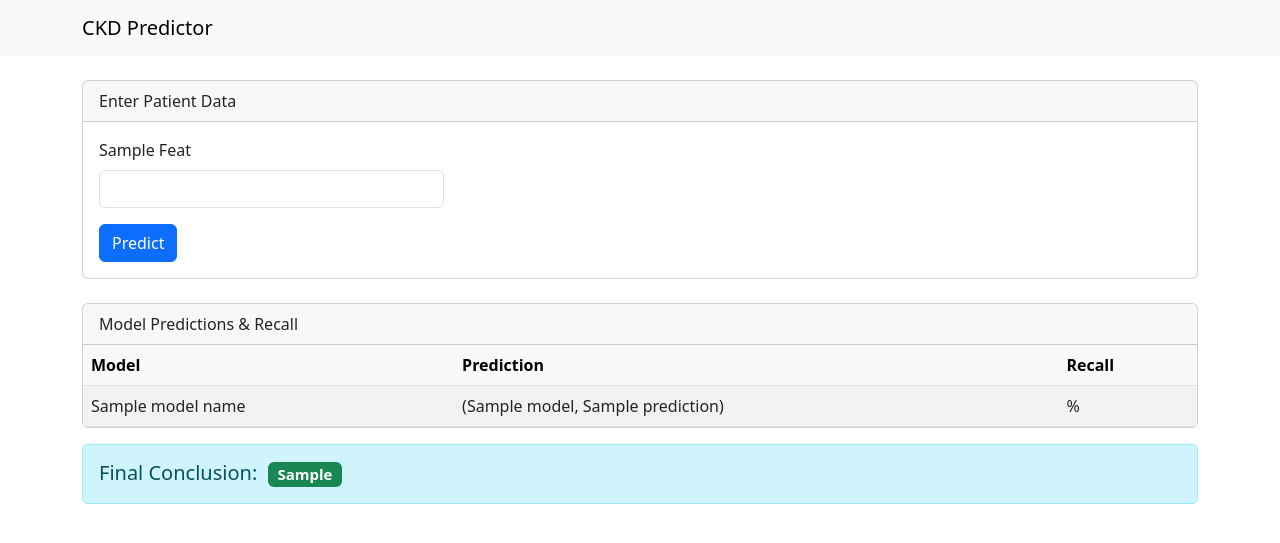
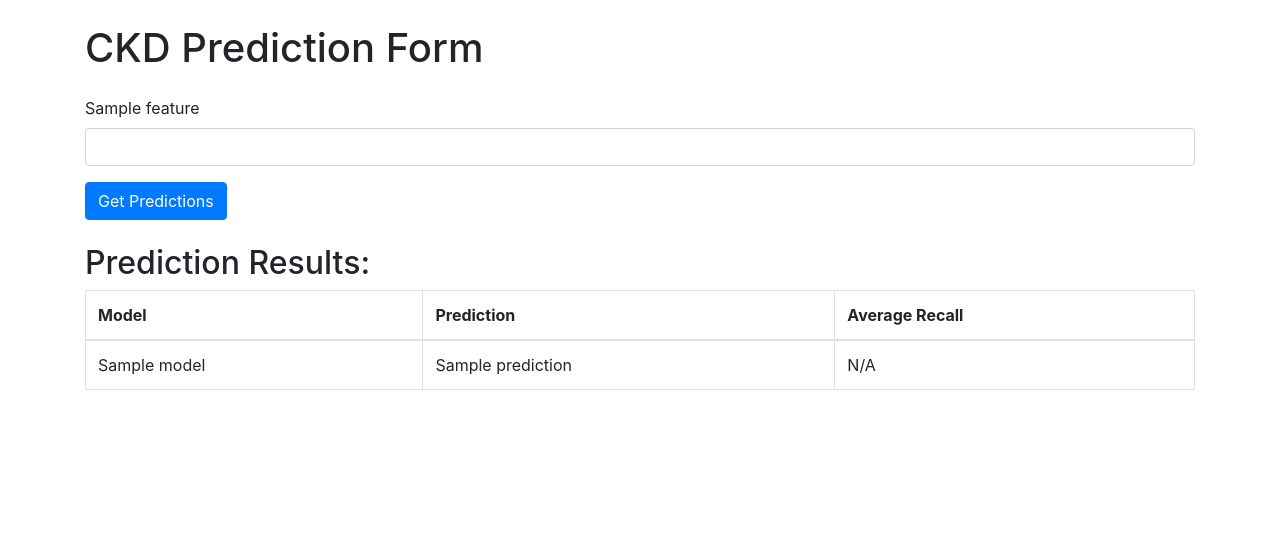
Before and after one commit to Netherquark/nefrikinoso, a Flask app: template templates/index.html in a window 1280 px wide. Shown: the top 543 px of the page. Run offline with Flask 3, Linux system fonts and the light colour scheme; the template is opened without the code that fills it: most values are stand-ins (such as "Sample title", 1, 10 or a date in 2020); parts of the project's set-up code (start-up, migrations or seed data) failed here and were passed over; some libraries are stand-ins or nearby versions.

Commit message:
fix git issues (many)

```diff
--- a/app.py
+++ b/app.py
@@ -1,10 +1,8 @@
 import os
+from flask import Flask, render_template, request, jsonify
 import pandas as pd
 import joblib
-from flask import Flask, render_template, request, jsonify
 from sklearn.preprocessing import LabelEncoder, StandardScaler
-from sklearn.model_selection import train_test_split
-from sklearn.metrics import recall_score
 import json  # Import the json module
 
 # Constants
@@ -20,27 +18,32 @@ app = Flask(__name__)
 
 # Load full dataset to fit encoders and scaler
 _df = pd.read_csv(dataset_path)
-_df.drop(columns=[c for c in ['affected','age_avg','stage'] if c in _df.columns],
-         inplace=True, errors='ignore')
+_df.drop(columns=[col for col in ['affected', 'age_avg', 'stage'] if col in _df.columns], inplace=True, errors='ignore')
 
 # Identify features
-all_features = [c for c in _df.columns if c not in ('class','stage')]
-cat_cols = [c for c in ['rbc','pc','pcc','ba','htn','dm','cad','appet','pe','ane','grf','sex','hypertension'] if c in all_features]
+all_features = [c for c in _df.columns if c != 'class' and c!= 'stage']
+cat_cols = ['rbc', 'pc', 'pcc', 'ba', 'htn', 'dm', 'cad', 'appet', 'pe', 'ane', 'grf', 'sex', 'hypertension']
+cat_cols = [c for c in cat_cols if c in all_features]
 num_cols = [c for c in all_features if c not in cat_cols]
 
-# Fit label encoders on categoricals
+# Fit label encoders on categorical columns and record default values
 default_labels = {}
 encoders = {}
 for col in cat_cols:
+    # clean and lowercase
     _df[col] = _df[col].astype(str).str.strip().str.lower()
-    default_labels[col] = _df[col].mode()[0]
-    encoders[col] = LabelEncoder().fit(_df[col])
+    default = _df[col].mode()[0]
+    default_labels[col] = default
+    le = LabelEncoder()
+    le.fit(_df[col])
+    encoders[col] = le
 
-# Fit scaler on all features (numerical + encoded categorical)
+# Fit scaler on numeric + encoded categorical
 _df_enc = _df.copy()
 for col, le in encoders.items():
-    _df_enc[col] = le.transform(_df_enc[col])
-scaler = StandardScaler().fit(_df_enc[all_features])
+    _df_enc[col] = le.transform(_df_enc[col].str.strip().str.lower())
+scaler = StandardScaler()
+scaler.fit(_df_enc[all_features])
 
 # Load or train models
 from XGBoost import XGBoostModel
@@ -65,16 +68,17 @@ model_classes = {
     "Random Forest": RandomForestModel,
     "Gradient Boosting": GradientBoostModel,
     "CatBoost": CatBoostCKDModel,
-    "Stacked Ensemble Learning": StackedEnsembleModel,
-    "Voting": CKDEnsembleModel
+    "Stacked Ensemble Learning": StackedEnsembleModel,  # Updated name
+    "Voting": CKDEnsembleModel                      # Updated name
 }
 
 models = {}
 for name, cls in model_classes.items():
-    path = os.path.join(model_dir, f"{name.replace(' ','_')}.joblib")
+    path = os.path.join(model_dir, f"{name.replace(' ', '_')}.joblib")
     if os.path.exists(path):
         models[name] = joblib.load(path)
     else:
+        # Train and persist
         m = cls(dataset_path)
         m.preprocess_data()
         m.train_test_split()
@@ -82,78 +86,58 @@ for name, cls in model_classes.items():
         joblib.dump(m.model, path)
         models[name] = m.model
 
-# Compute recall for each model on a held‑out 20% split
-_df_eval = pd.read_csv(dataset_path)
-_df_eval.drop(columns=[c for c in ['affected','age_avg','stage'] if c in _df_eval.columns],
-              inplace=True, errors='ignore')
-_df_eval['class'] = _df_eval['class'].map({'ckd':1,'notckd':0})
-for col, le in encoders.items():
-    vals = _df_eval[col].astype(str).str.strip().str.lower()
-    _df_eval[col] = [v if v in le.classes_ else default_labels[col] for v in vals]
-    _df_eval[col] = le.transform(_df_eval[col])
-for col in num_cols:
-    _df_eval[col] = pd.to_numeric(_df_eval[col], errors='coerce').fillna(0.0)
-
-X_all = scaler.transform(_df_eval[all_features])
-y_all = _df_eval['class'].values
-_, X_test_eval, _, y_test_eval = train_test_split(
-    X_all, y_all, test_size=0.2, random_state=42
-)
-
-recalls = {}
-for name, model in models.items():
-    try:
-        y_pred = model.predict(X_test_eval)
-        recalls[name] = recall_score(y_test_eval, y_pred, average='macro')
-    except Exception:
-        recalls[name] = None
-
-@app.route('/', methods=['GET','POST'])
+@app.route('/', methods=['GET', 'POST'])
 def index():
     predictions = {}
-    final_conclusion = None
+    recall_data = {}  # Initialize an empty dictionary for recall data
 
     if request.method == 'POST':
-        # Collect form data
-        user_data = {feat: request.form.get(feat,'').strip().lower() for feat in all_features}
+        # Collect user input
+        user_data = {}
+        for feat in all_features:
+            user_data[feat] = request.form.get(feat, '').strip().lower()
+
+        # Build DataFrame
         df_input = pd.DataFrame([user_data], columns=all_features)
-
-        # Encode & scale
+        # Encode categoricals with default fallback
         for col, le in encoders.items():
             vals = df_input[col].astype(str).str.strip().str.lower()
             df_input[col] = [v if v in le.classes_ else default_labels[col] for v in vals]
             df_input[col] = le.transform(df_input[col])
+        # Convert numericals
         for col in num_cols:
-            df_input[col] = pd.to_numeric(df_input[col], errors='coerce').fillna(0.0)
-
+            try:
+                df_input[col] = df_input[col].astype(float)
+            except ValueError:
+                df_input[col] = 0.0
+        # Scale
         X_input = scaler.transform(df_input[all_features])
 
         # Predict
         for name, model in models.items():
             try:
-                p = model.predict(X_input)[0]
-                predictions[name] = "CKD" if p==0 else "NOT_CKD"
-            except Exception:
-                predictions[name] = "Error"
+                pred = model.predict(X_input)[0]
+                predictions[name] = "CKD" if pred == 0 else "NOT_CKD"
+            except Exception as e:
+                predictions[name] = f"Error: {e}"
 
-        # Determine final conclusion by model with highest recall
-        valid = {m: r for m, r in recalls.items() if r is not None}
-        if valid:
-            best_model = max(valid, key=valid.get)
-            final_conclusion = predictions.get(best_model)
+        # Load recall data from JSON
+        try:
+            with open(recall_file_path, 'r') as f:
+                recall_data = json.load(f)
+        except FileNotFoundError:
+            print(f"Warning: Recall values file '{recall_file_path}' not found.")
+        except json.JSONDecodeError:
+            print(f"Warning: Could not decode JSON from '{recall_file_path}'.")
 
-    return render_template(
-        'index.html',
-        predictions=predictions or None,
-        recalls=recalls,
-        model_names=list(models.keys()),
-        feature_order=all_features,
-        final_conclusion=final_conclusion
-    )
+        return render_template('index.html', predictions=predictions, feature_order=all_features, recall_data=recall_data)
+
+    # GET request
+    return render_template('index.html', predictions=None, feature_order=all_features, recall_data={})
 
 @app.route('/api/predict', methods=['POST'])
 def api_predict():
-    data = {k:str(v).strip().lower() for k,v in request.json.items()}
+    data = {k: str(v).strip().lower() for k, v in request.json.items()}
     df_input = pd.DataFrame([data], columns=all_features)
     for col, le in encoders.items():
         vals = df_input[col].astype(str).str.strip().str.lower()
@@ -162,7 +146,7 @@ def api_predict():
     for col in num_cols:
         df_input[col] = pd.to_numeric(df_input[col], errors='coerce').fillna(0.0)
     X_input = scaler.transform(df_input[all_features])
-    result = {name: ("CKD" if m.predict(X_input)[0]==0 else "NOT_CKD") for name,m in models.items()}
+    result = {name: ("CKD" if model.predict(X_input)[0] == 0 else "NOT_CKD") for name, model in models.items()}
     return jsonify(result)
 
 if __name__ == '__main__':
--- a/templates/index.html
+++ b/templates/index.html
@@ -1,69 +1,50 @@
 <!DOCTYPE html>
 <html lang="en">
 <head>
-  <meta charset="utf-8">
-  <meta name="viewport" content="width=device-width, initial-scale=1">
+    <meta charset="UTF-8">
+    <meta name="viewport" content="width=device-width, initial-scale=1, shrink-to-fit=no">
     <title>CKD Prediction</title>
-  <link href="https://cdn.jsdelivr.net/npm/bootstrap@5.3.0/dist/css/bootstrap.min.css" rel="stylesheet">
+    <link href="https://stackpath.bootstrapcdn.com/bootstrap/4.5.2/css/bootstrap.min.css" rel="stylesheet">
 </head>
 <body>
-  <nav class="navbar navbar-expand-lg navbar-light bg-light mb-4">
     <div class="container">
-      <a class="navbar-brand" href="#">CKD Predictor</a>
+        <h1 class="mt-4 mb-4">CKD Prediction Form</h1>
+        <form method="POST" action="/">
+            {% for feature in feature_order %}
+                {% if feature != 'stage' %}
+                <div class="form-group">
+                    <label for="{{ feature }}">{{ feature|capitalize }}</label>
+                    <input type="text" class="form-control" id="{{ feature }}" name="{{ feature }}" required>
                 </div>
-  </nav>
+                {% endif %}
+            {% endfor %}
+            <button type="submit" class="btn btn-primary">Get Predictions</button>
+        </form>
 
-  <div class="container">
-    <!-- Input Form Card -->
-    <div class="card mb-4">
-      <div class="card-header">
-        Enter Patient Data
+        <div id="result" class="mt-4">
+            {% if predictions %}
+                <h2>Prediction Results:</h2>
+                {% if "Error" in predictions %}
+                    <div class="alert alert-danger" role="alert">
+                        {{ predictions["Error"] }}
                     </div>
-      <div class="card-body">
-        <form method="post">
-          <div class="row">
-            {% for feat in feature_order %}
-              <div class="col-md-4 mb-3">
-                <label for="{{ feat }}" class="form-label text-capitalize">{{ feat.replace('_',' ') }}</label>
-                <input type="text" class="form-control" id="{{ feat }}" name="{{ feat }}" required>
-              </div>
-            {% endfor %}
-          </div>
-          <button type="submit" class="btn btn-primary">Predict</button>
-        </form>
-      </div>
-    </div>
-
-    <!-- Results Table Card -->
-    {% if model_names %}
-    <div class="card mb-3">
-      <div class="card-header">
-        Model Predictions &amp; Recall
-      </div>
-      <div class="card-body p-0">
-        <div class="table-responsive">
-          <table class="table table-striped mb-0">
-            <thead class="table-light">
+                {% else %}
+                    <table class="table table-bordered">
+                        <thead>
                             <tr>
                                 <th>Model</th>
                                 <th>Prediction</th>
-                <th>Recall</th>
+                                <th>Average Recall</th>
                             </tr>
                         </thead>
                         <tbody>
-              {% for name in model_names %}
+                            {% for model, prediction in predictions.items() %}
                                 <tr>
-                <td>{{ name }}</td>
+                                    <td>{{ model }}</td>
+                                    <td>{{ prediction }}</td>
                                     <td>
-                  {% if predictions %}
-                    {{ predictions[name] }}
-                  {% else %}
-                    &mdash;
-                  {% endif %}
-                </td>
-                <td>
-                  {% if recalls[name] is not none %}
-                    {{ (recalls[name]*100)|round(2) }}%
+                                        {% if recall_data and model in recall_data and '0' in recall_data[model] and '1' in recall_data[model] %}
+                                            {{ ((recall_data[model]['0'] + recall_data[model]['1']) / 2)|round(4) }}
                                         {% else %}
                                             N/A
                                         {% endif %}
@@ -72,26 +53,12 @@
                             {% endfor %}
                         </tbody>
                     </table>
-        </div>
-      </div>
-    </div>
-
-    <!-- Final Conclusion -->
-    {% if final_conclusion %}
-    <div class="alert alert-info">
-      <h5 class="mb-0">
-        Final Conclusion:&nbsp;
-        {% if final_conclusion == 'CKD' %}
-          <span class="badge bg-danger">{{ final_conclusion }}</span>
-        {% else %}
-          <span class="badge bg-success">{{ final_conclusion }}</span>
-        {% endif %}
-      </h5>
-    </div>
                 {% endif %}
             {% endif %}
         </div>
-
-  <script src="https://cdn.jsdelivr.net/npm/bootstrap@5.3.0/dist/js/bootstrap.bundle.min.js"></script>
+    </div>
+    <script src="https://code.jquery.com/jquery-3.5.1.slim.min.js"></script>
+    <script src="https://cdn.jsdelivr.net/npm/@popperjs/core@2.5.4/dist/umd/popper.min.js"></script>
+    <script src="https://stackpath.bootstrapcdn.com/bootstrap/4.5.2/js/bootstrap.min.js"></script>
 </body>
 </html>
```
Lines whose indentation alone changed are shown as unchanged.
